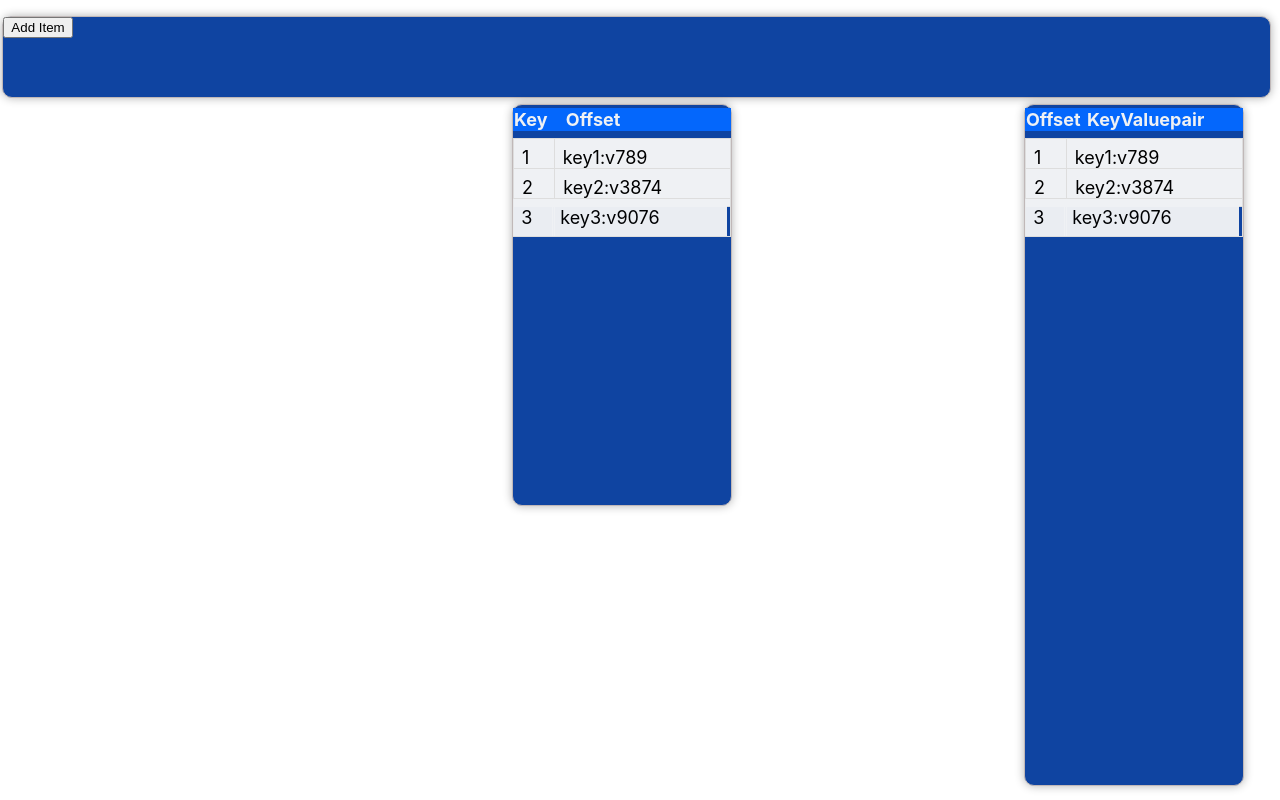
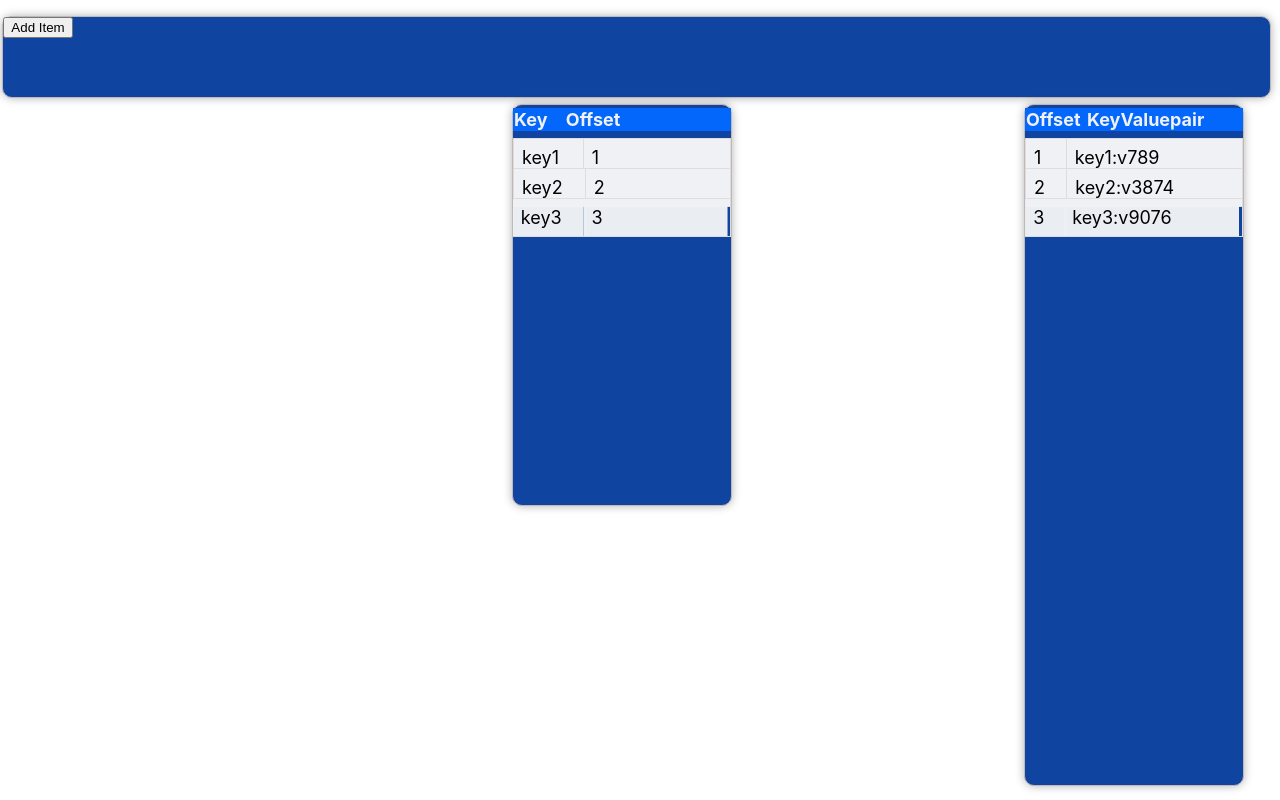
Before and after one commit to lakshmikanthshetty/hashmapdemo, a React (Create React App) app: page / in a window 1280 px wide. Both pictures are taken after a click on the button "Add Item". Built offline with nearby package versions, Linux system fonts and the light colour scheme.

Commit message:
update index funcitonality

```diff
--- a/src/Hashmap/Hashmap.js
+++ b/src/Hashmap/Hashmap.js
@@ -12,24 +12,42 @@ import '../Animation/CSSAnimation/CSSAnimation.css'
 
 function Hashmap() {
 
-  const [KeyValuesState, setKeyValues] = useState([])
   const [delayKeyValueState, setDelayKeyValue] = useState([])
+  const [hashIndexState, updateHashIndex] = useState([])
 
   const [showItems, setShowItems] = useState(false);
 
   const AddKeyValuePair = () => {
     setShowItems(true);
 
-    setKeyValues(keyvaluedata);
     let timer;
+
+
+
+    const hashIndexUpdate = (item) => {
+
+      console.log(hashIndexState);
+      if(hashIndexState.length == 0)
+      {
+        updateHashIndex((prevIndex) => [...prevIndex, item])
+      }
+      else
+      {
+        updateHashIndex(hashIndexState.map(indexItem =>
+          indexItem.keydata === item.keydata?{...indexItem,...item}:indexItem
+        ));
+      }
+    };
 
     const renderDelayKeyValue = () => {
       keyvaluedata.forEach((item, index) => {
         timer = setTimeout(() => {
           setDelayKeyValue((prevItems) => [...prevItems, item]);
+          hashIndexUpdate({"keydata" : item.keydata, "offset" : item.offset});
         }, index * 1000);
       });
     };
+
 
     renderDelayKeyValue();
 
@@ -37,10 +55,6 @@ function Hashmap() {
       clearTimeout(timer);
     };
   };
-
-  useEffect(() => {
-
-  },[]);
 
   return (
     <div>
@@ -55,7 +69,7 @@ function Hashmap() {
         KeyValuepair
             </th></tr>
             {delayKeyValueState.map((Item, Index) => (
-          <KeyValue offset={Item.offset} keydata={Item.keydata} value={Item.value}/>
+          <KeyValue offset={Item.offset} keydata={Item.keydata} value={Item.value} isDataTable={true}/>
         ))}
 </table>
 
@@ -74,8 +88,8 @@ function Hashmap() {
       <th className="headertdkvp">
     Offset
         </th></tr>
-    {delayKeyValueState.map((Item) => (
-          <KeyValue offset={Item.offset} keydata={Item.keydata} value={Item.value}/>
+    {hashIndexState.map((Item) => (
+          <KeyValue offset={Item.offset} keydata={Item.keydata} value="dummy" isDataTable={false}/>
         ))}
     </table>
       )}
--- a/src/Hashmap/KeyValue.js
+++ b/src/Hashmap/KeyValue.js
@@ -2,7 +2,7 @@ import React, { useState} from "react";
 import './KeyValue.css'
 import '../Animation/CSSAnimation/CSSAnimation.css'
 
-function KeyValue({offset, keydata, value}) {
+function KeyValue({offset, keydata, value, isDataTable}) {
     const [score, setScore] = useState(0);
     const [hover, setHover] = useState(false);
 
@@ -10,7 +10,8 @@ function KeyValue({offset, keydata, value}) {
     if (hover) {
       className += ' hover';
     }
-
+    if(isDataTable)
+    {
     return (
           <tr className="keyvaluetr">
           <td className="keyvaluetdoffeset">
@@ -21,5 +22,18 @@ function KeyValue({offset, keydata, value}) {
             </td></tr>
     );
   }
+  else
+  {
+    return (
+      <tr className="keyvaluetr">
+      <td className="keyvaluetdoffeset">
+      {keydata}
+        </td>
+      <td className="keyvaluetdkvp">
+      {offset}
+        </td></tr>
+);
+  }
+  }
 
 export default KeyValue;
```
